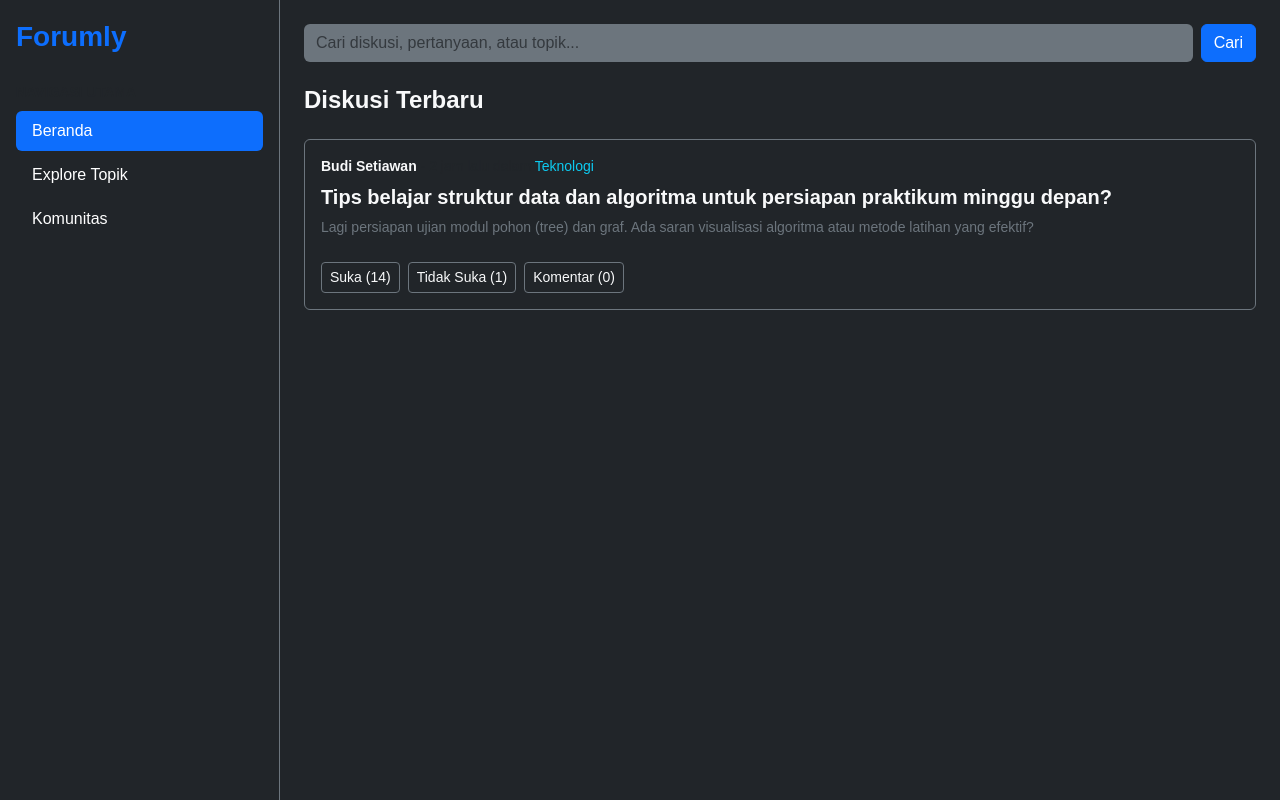
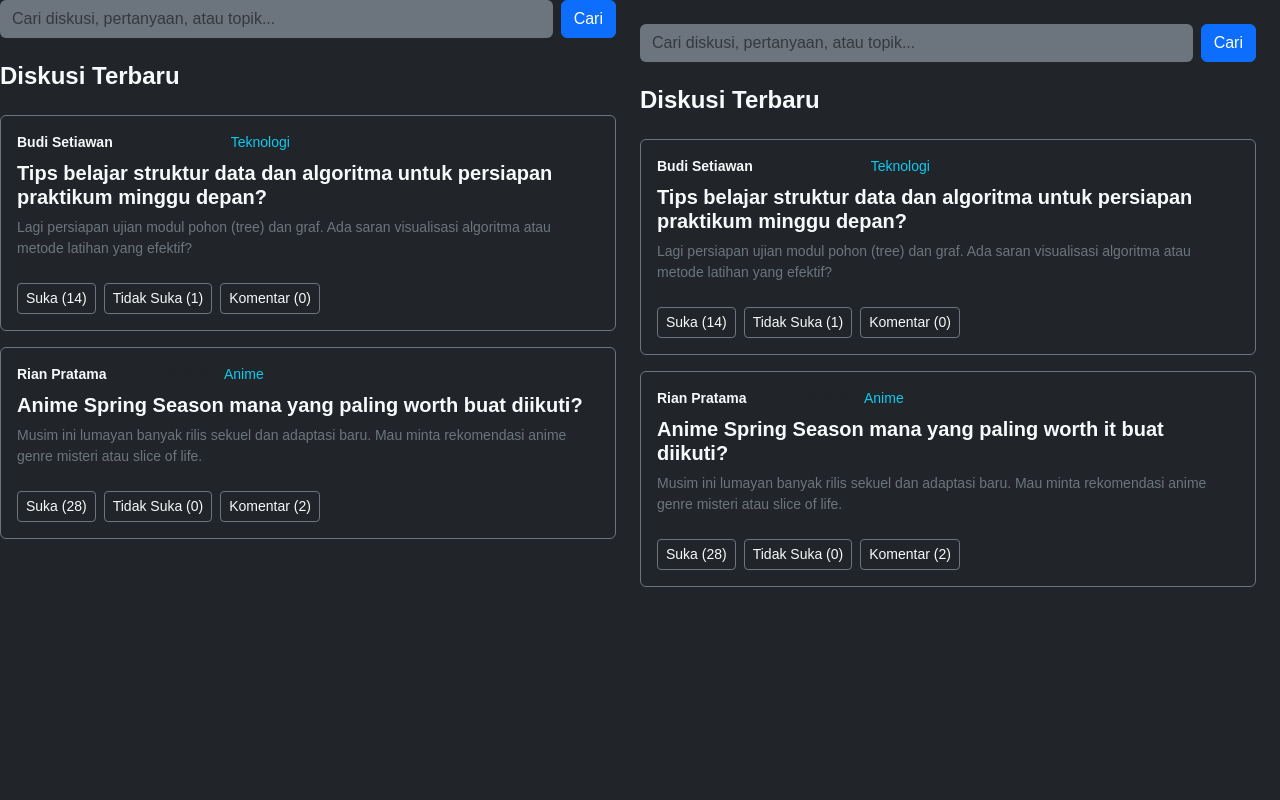
Before and after one commit to marchikari-hub/Forumly-Front-End, a Next.js app: page / in a window 1280 px wide. Built offline with nearby package versions, Linux system fonts and the light colour scheme.

Commit message:
memperbarui isi dalam sidebar, dan saya salah push. Saya pushnya langsung ke main jadi tujuan commit ini untuk memperjelas bahwa saya telah ngepush buat branch saya

```diff
--- a/app/components/sidebar.tsx
+++ b/app/components/sidebar.tsx
@@ -1,40 +1,54 @@
-"use client";
-
-import Link from "next/link";
-import { usePathname } from "next/navigation";
-
-export default function Sidebar() {
-  const pathname = usePathname();
-
+export default function Home() {
   return (
-    <aside className="bg-dark text-white p-3 border-end border-secondary" style={{ width: "280px", minHeight: "100vh" }}>
+    <div>
       <div className="mb-4">
-        <Link href="/" className="fs-3 fw-bold text-decoration-none text-primary">
-          Forumly
-        </Link>
+        <form className="d-flex gap-2">
+          <input
+            type="text"
+            placeholder="Cari diskusi, pertanyaan, atau topik..."
+            className="form-control bg-secondary text-light border-0"
+          />
+          <button type="submit" className="btn btn-primary">
+            Cari
+          </button>
+        </form>
       </div>
 
-      <div className="nav flex-column nav-pills">
-        <span className="text-muted small fw-bold mb-2">NAVIGASI UTAMA</span>
-        <Link
-          href="/"
-          className={`nav-link text-white mb-1 ${pathname === "/" ? "active" : ""}`}
-        >
-          Beranda
-        </Link>
-        <Link
-          href="/explore"
-          className={`nav-link text-white mb-1 ${pathname.startsWith("/explore") ? "active" : ""}`}
-        >
-          Explore Topik
-        </Link>
-        <Link
-          href="/community"
-          className={`nav-link text-white mb-3 ${pathname === "/community" ? "active" : ""}`}
-        >
-          Komunitas
-        </Link>
+      <div>
+        <h2 className="h4 fw-bold mb-4">Diskusi Terbaru</h2>
+
+        {/* Kartu Diskusi 1 */}
+        <div className="card bg-dark text-light border border-secondary p-3 mb-3">
+          <div className="small text-muted mb-2">
+            <span className="fw-bold text-light">Budi Setiawan</span> - 2 jam lalu dalam <span className="text-info">Teknologi</span>
+          </div>
+          <h3 className="h5 fw-bold">Tips belajar struktur data dan algoritma untuk persiapan praktikum minggu depan?</h3>
+          <p className="text-secondary small">
+            Lagi persiapan ujian modul pohon (tree) dan graf. Ada saran visualisasi algoritma atau metode latihan yang efektif?
+          </p>
+          <div className="d-flex gap-2 mt-2">
+            <button className="btn btn-sm btn-outline-secondary text-light"> Suka (14)</button>
+            <button className="btn btn-sm btn-outline-secondary text-light">Tidak Suka (1)</button>
+            <button className="btn btn-sm btn-outline-secondary text-light">Komentar (0)</button>
+          </div>
+        </div>
+
+        {/* Kartu Diskusi 2 */}
+        <div className="card bg-dark text-light border border-secondary p-3 mb-3">
+          <div className="small text-muted mb-2">
+            <span className="fw-bold text-light">Rian Pratama</span> - 4 jam lalu dalam <span className="text-info">Anime</span>
+          </div>
+          <h3 className="h5 fw-bold">Anime Spring Season mana yang paling worth buat diikuti?</h3>
+          <p className="text-secondary small">
+            Musim ini lumayan banyak rilis sekuel dan adaptasi baru. Mau minta rekomendasi anime genre misteri atau slice of life.
+          </p>
+          <div className="d-flex gap-2 mt-2">
+            <button className="btn btn-sm btn-outline-secondary text-light"> Suka (28)</button>
+            <button className="btn btn-sm btn-outline-secondary text-light">Tidak Suka (0)</button>
+            <button className="btn btn-sm btn-outline-secondary text-light">Komentar (2)</button>
+          </div>
+        </div>
       </div>
-    </aside>
+    </div>
   );
 }
--- a/app/page.tsx
+++ b/app/page.tsx
@@ -17,6 +17,7 @@ export default function Home() {
       <div>
         <h2 className="h4 fw-bold mb-4">Diskusi Terbaru</h2>
 
+        {/* Kartu Diskusi 1 */}
         <div className="card bg-dark text-light border border-secondary p-3 mb-3">
           <div className="small text-muted mb-2">
             <span className="fw-bold text-light">Budi Setiawan</span> - 2 jam lalu dalam <span className="text-info">Teknologi</span>
@@ -26,9 +27,25 @@ export default function Home() {
             Lagi persiapan ujian modul pohon (tree) dan graf. Ada saran visualisasi algoritma atau metode latihan yang efektif?
           </p>
           <div className="d-flex gap-2 mt-2">
-            <button className="btn btn-sm btn-outline-secondary text-light">Suka (14)</button>
+            <button className="btn btn-sm btn-outline-secondary text-light"> Suka (14)</button>
             <button className="btn btn-sm btn-outline-secondary text-light">Tidak Suka (1)</button>
             <button className="btn btn-sm btn-outline-secondary text-light">Komentar (0)</button>
+          </div>
+        </div>
+
+        {/* Kartu Diskusi 2 */}
+        <div className="card bg-dark text-light border border-secondary p-3 mb-3">
+          <div className="small text-muted mb-2">
+            <span className="fw-bold text-light">Rian Pratama</span> - 4 jam lalu dalam <span className="text-info">Anime</span>
+          </div>
+          <h3 className="h5 fw-bold">Anime Spring Season mana yang paling worth it buat diikuti?</h3>
+          <p className="text-secondary small">
+            Musim ini lumayan banyak rilis sekuel dan adaptasi baru. Mau minta rekomendasi anime genre misteri atau slice of life.
+          </p>
+          <div className="d-flex gap-2 mt-2">
+            <button className="btn btn-sm btn-outline-secondary text-light"> Suka (28)</button>
+            <button className="btn btn-sm btn-outline-secondary text-light">Tidak Suka (0)</button>
+            <button className="btn btn-sm btn-outline-secondary text-light">Komentar (2)</button>
           </div>
         </div>
       </div>
```
